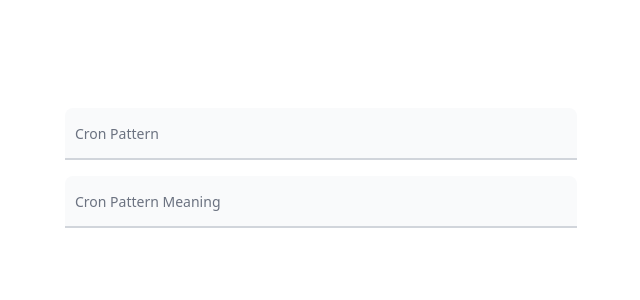
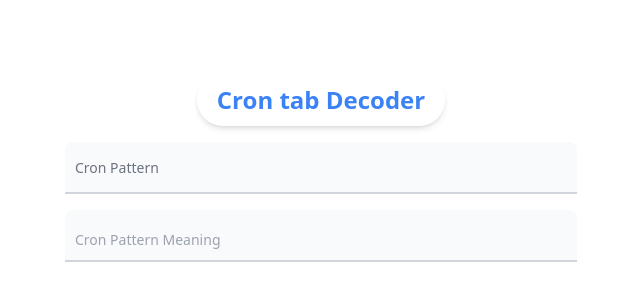
Before and after one commit to kunal202/cronTabDecoder, a React (Create React App) app: page / in a window 1280 px wide. Shown: the part 232-532 px from the top of the page, without its empty margins (319-959 px from the left). Built offline with nearby package versions, Linux system fonts and the light colour scheme.

Commit message:
feat(cron-tab-decoder)[main]: updated css and added heading for project

```diff
--- a/src/App.js
+++ b/src/App.js
@@ -107,47 +107,41 @@ function App() {
   return (
     <div className="App">
       <div className="relative flex flex-col justify-center items-center min-h-screen space-y-4">
+        <h1 className="text-2xl font-bold text-blue-500 text-center shadow-md px-5 py-2.5 rounded-full transform hover:scale-105 hover:shadow-lg transition-all duration-300">
+            Cron tab Decoder
+        </h1>
         <div className="relative w-full max-w-lg">
           <input
             type="text"
             id="floating_helper1"
             aria-describedby="floating_helper_text1"
-            className="block w-full rounded-t-lg px-2.5 pb-2.5 pt-5 text-sm text-gray-900 bg-gray-50 dark:bg-gray-700 border-0 border-b-2 border-gray-300 appearance-none dark:text-white dark:border-gray-600 dark:focus:border-blue-500 focus:outline-none focus:ring-0 focus:border-blue-600 peer"
+            className="block w-full rounded-t-lg px-2.5 pb-2.5 pt-5 text-sm text-gray-900 bg-gray-50 dark:bg-gray-700 border-b-2 border-gray-300 appearance-none dark:text-white dark:border-gray-600 dark:focus:border-blue-500 focus:outline-none focus:ring-0 focus:border-blue-600 peer transition-border duration-300"
             placeholder=" "
             onChange={(e) => result(e.target.value)}
           />
           <label
             htmlFor="floating_helper1"
-            className="absolute text-sm text-gray-500 dark:text-gray-400 duration-300 transform -translate-y-4 scale-75 top-4 z-10 origin-[0] left-2.5 peer-focus:text-blue-600 peer-focus:dark:text-blue-500 peer-placeholder-shown:scale-100 peer-placeholder-shown:translate-y-0 peer-focus:scale-75 peer-focus:-translate-y-4"
+            className="absolute text-sm text-gray-500 dark:text-gray-400 transform -translate-y-4 scale-75 top-4 left-2.5 peer-focus:text-blue-600 peer-focus:dark:text-blue-500 peer-placeholder-shown:scale-100 peer-placeholder-shown:translate-y-0 peer-focus:scale-75 peer-focus:-translate-y-4 transition-transform transition-scale duration-300"
           >
             Cron Pattern
           </label>
         </div>
-
         <div className="relative w-full max-w-lg">
           <input
             type="text"
             id="floating_helper2"
             aria-describedby="floating_helper_text2"
-            className="block w-full rounded-t-lg px-2.5 pb-2.5 pt-5 text-sm text-gray-900 bg-gray-50 dark:bg-gray-700 border-0 border-b-2 border-gray-300 appearance-none dark:text-white dark:border-gray-600 dark:focus:border-blue-500 focus:outline-none focus:ring-0 focus:border-blue-600 peer"
-            placeholder=" "
+            className="block w-full rounded-t-lg px-2.5 pb-2.5 pt-5 text-sm text-gray-900 bg-gray-50 dark:bg-gray-700 border-b-2 border-gray-300 appearance-none dark:text-white dark:border-gray-600 dark:focus:border-blue-500 focus:outline-none focus:ring-0 focus:border-blue-600 peer transition-border duration-300 whitespace-normal break-words"
+            placeholder="Cron Pattern Meaning"
             value={cronMeaning}
             readOnly
-            style={{
-              whiteSpace: "normal",
-              overflowWrap: "break-word",
-            }}
+            disabled="true"
           />
-          <label
-            htmlFor="floating_helper2"
-            className="absolute text-sm text-gray-500 dark:text-gray-400 duration-300 transform -translate-y-4 scale-75 top-4 z-10 origin-[0] left-2.5 peer-focus:text-blue-600 peer-focus:dark:text-blue-500 peer-placeholder-shown:scale-100 peer-placeholder-shown:translate-y-0 peer-focus:scale-75 peer-focus:-translate-y-4"
-          >
-            Cron Pattern Meaning
-          </label>
         </div>
       </div>
     </div>
-  );
+);
+
 }
 
 export default App;
```
